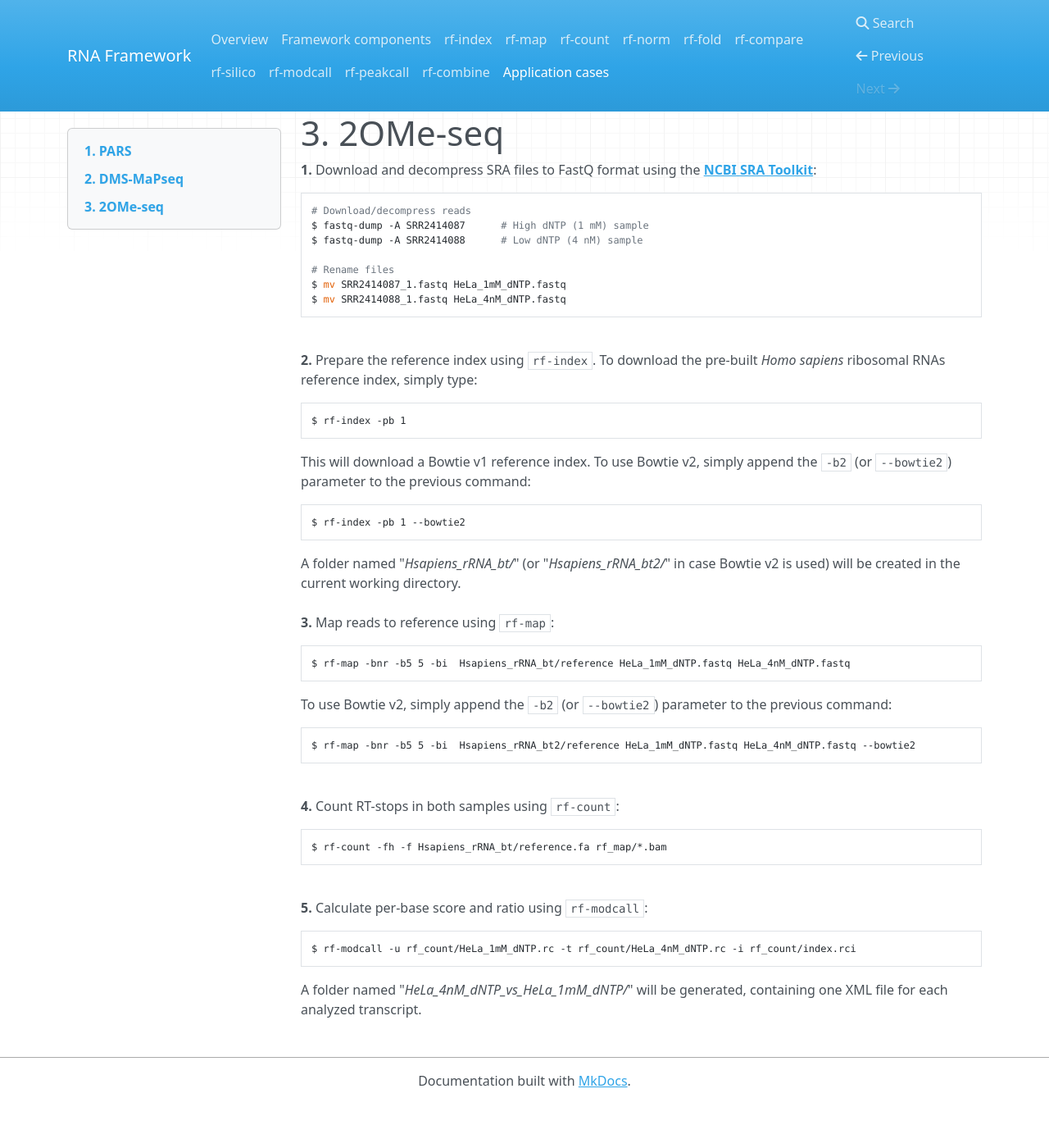
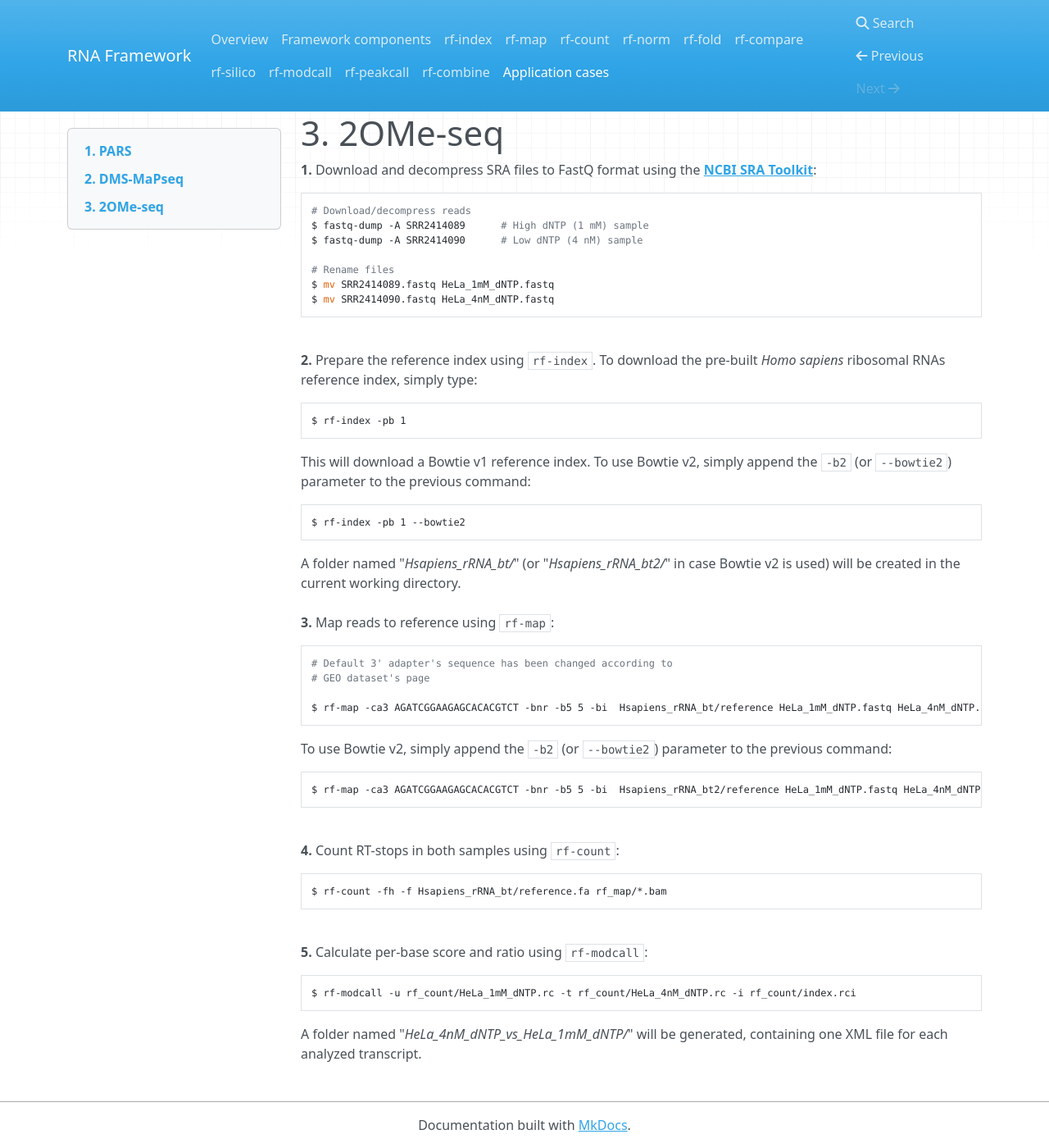
Before and after one commit to dincarnato/RNAFramework, an MkDocs documentation site: the page built from docs/cases.md, in a window 1280 px wide and 1400 px high, scrolled down 2360 px. Shown: the whole window at 82% size. Built offline with MkDocs 1.6.1, drawn with Linux system fonts in a browser that asks for light colours; nearby versions of some CDN libraries; old or Windows-style settings are respelled for this version of MkDocs; before the commit the page ends 3706 px from its top, so only the background shows below that.

Commit message:
First comprehensive documentation commit

````diff
--- a/docs/cases.md
+++ b/docs/cases.md
@@ -116,12 +116,12 @@ __1.__ Download and decompress SRA files to FastQ format using the [__NCBI SRA T
 
 ```bash
 # Download/decompress reads
-$ fastq-dump -A SRR2414087		# High dNTP (1 mM) sample
-$ fastq-dump -A SRR2414088		# Low dNTP (4 nM) sample
+$ fastq-dump -A SRR2414089		# High dNTP (1 mM) sample
+$ fastq-dump -A SRR2414090		# Low dNTP (4 nM) sample
 
 # Rename files
-$ mv SRR2414087_1.fastq HeLa_1mM_dNTP.fastq
-$ mv SRR2414088_1.fastq HeLa_4nM_dNTP.fastq
+$ mv SRR2414089.fastq HeLa_1mM_dNTP.fastq
+$ mv SRR2414090.fastq HeLa_4nM_dNTP.fastq
 ```
 <br/>
 __2.__ Prepare the reference index using ``rf-index``. To download the pre-built *Homo sapiens* ribosomal RNAs reference index, simply type:
@@ -140,13 +140,16 @@ A folder named "*Hsapiens\_rRNA_bt/*" (or "*Hsapiens\_rRNA_bt2/*" in case Bowtie
 __3.__ Map reads to reference using ``rf-map``:
 
 ```bash
-$ rf-map -bnr -b5 5 -bi  Hsapiens_rRNA_bt/reference HeLa_1mM_dNTP.fastq HeLa_4nM_dNTP.fastq
+# Default 3' adapter's sequence has been changed according to
+# GEO dataset's page
+
+$ rf-map -ca3 AGATCGGAAGAGCACACGTCT -bnr -b5 5 -bi  Hsapiens_rRNA_bt/reference HeLa_1mM_dNTP.fastq HeLa_4nM_dNTP.fastq
 ```
 
 To use Bowtie v2, simply append the ``-b2`` (or ``--bowtie2``) parameter to the previous command:
 
 ```bash
-$ rf-map -bnr -b5 5 -bi  Hsapiens_rRNA_bt2/reference HeLa_1mM_dNTP.fastq HeLa_4nM_dNTP.fastq --bowtie2
+$ rf-map -ca3 AGATCGGAAGAGCACACGTCT -bnr -b5 5 -bi  Hsapiens_rRNA_bt2/reference HeLa_1mM_dNTP.fastq HeLa_4nM_dNTP.fastq --bowtie2
 ```
 <br/>
 __4.__ Count RT-stops in both samples using ``rf-count``:
````
